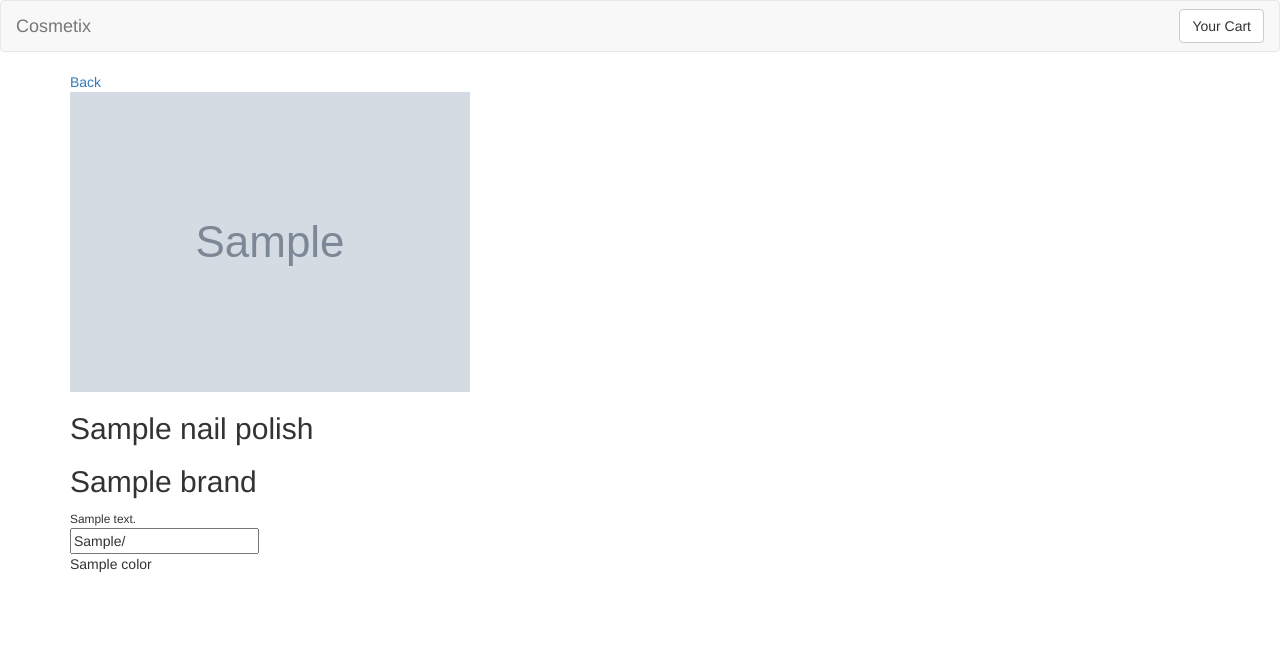
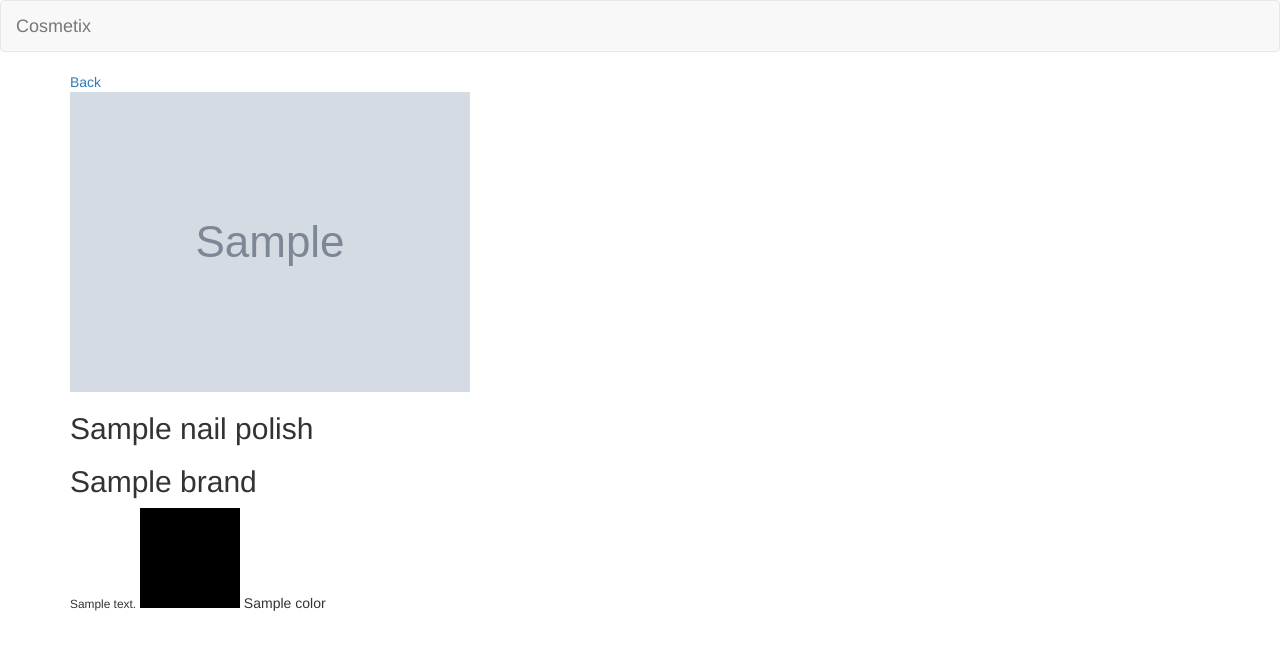
Before and after one commit to anikamorris/Contractor, a Flask app: template templates/products_show.html in a window 1280 px wide. Shown: the top 650 px of the page. Run offline with Flask 2, Linux system fonts and the light colour scheme; the template is opened without the code that fills it: most values are stand-ins (such as "Sample title", 1, 10 or a date in 2020); grey boxes marked "Sample" are stand-in pictures; some libraries are stand-ins or nearby versions.

Commit message:
color swatches functioning

```diff
--- a/app.py
+++ b/app.py
@@ -18,16 +18,24 @@ def products_index():
     r = requests.get("http://makeup-api.herokuapp.com/api/v1/products.json?product_type=nail_polish")
 
     json_data = r.json()
-    for nail_polish in json_data:
-        db.nail_polishes.insert_one(nail_polish)
+    print('count', nail_polishes.count({}))
+    if nail_polishes.count({}) == 0:
+        for nail_polish in json_data:
+            nail_polishes.insert_one(nail_polish)
 
     return render_template('products_index.html', nail_polishes=nail_polishes.find())
+
+# https://gist.github.com/matthewkremer/3295567
+def hex_to_rgb(hex):
+    hex = hex.lstrip('#')
+    hlen = len(hex)
+    return tuple(int(hex[i:i+hlen//3], 16) for i in range(0, hlen, hlen//3))
 
 @app.route('/products/<product_id>')
 def products_show(product_id):
     nail_polish = nail_polishes.find_one({'_id': ObjectId(product_id)})
-    return render_template('products_show.html', nail_polish=nail_polish)
-
-@app.route('/cart')
-def show_cart():
-    return render_template('cart.html')
+    colors = []
+    for color in nail_polish["product_colors"]:
+        rgb = hex_to_rgb(color["hex_value"])
+        colors.append([rgb, color["colour_name"]])
+    return render_template('products_show.html', nail_polish=nail_polish, colors=colors)
--- a/templates/partials/navbar.html
+++ b/templates/partials/navbar.html
@@ -7,8 +7,5 @@
                     Cosmetix
                 </a>
             </div>
-            <div class='pull-right'>
-                <a href='/cart' class='btn btn-default navbar-btn'>Your Cart</a>
-            </div>
         </div>
     </nav>
--- a/templates/products_show.html
+++ b/templates/products_show.html
@@ -11,11 +11,11 @@
     <h2>{{ nail_polish.brand }}</h2>
     <small>{{ nail_polish.description }}</small>
 
-    {% for color in nail_polish.product_colors %}
-        <div class="input-color">
-            <input type="text" value={{color.hex_value}}/>
-        </div>
-        {{ color.colour_name }}
+    {% for color in colors %}
+        <svg width="100" height="100">
+            <rect width="100" height="100" style="fill: rgb{{ color[0] }}; stroke-width:3; stroke: rgb{{color[0]}}" />
+        </svg>
+        {{ color[1] }}
     {% endfor %}
 
 {% endblock %}
```
Also changed, not shown: templates/cart.html (deleted, +0 -7 lines).
